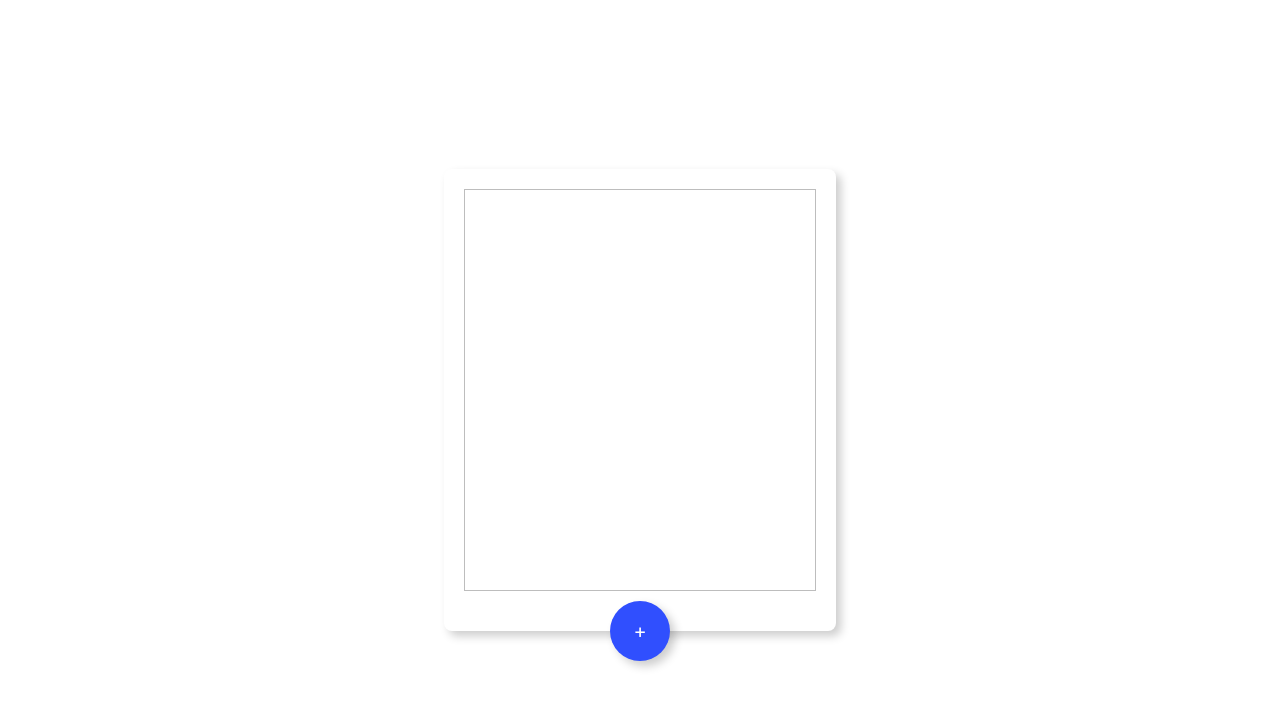
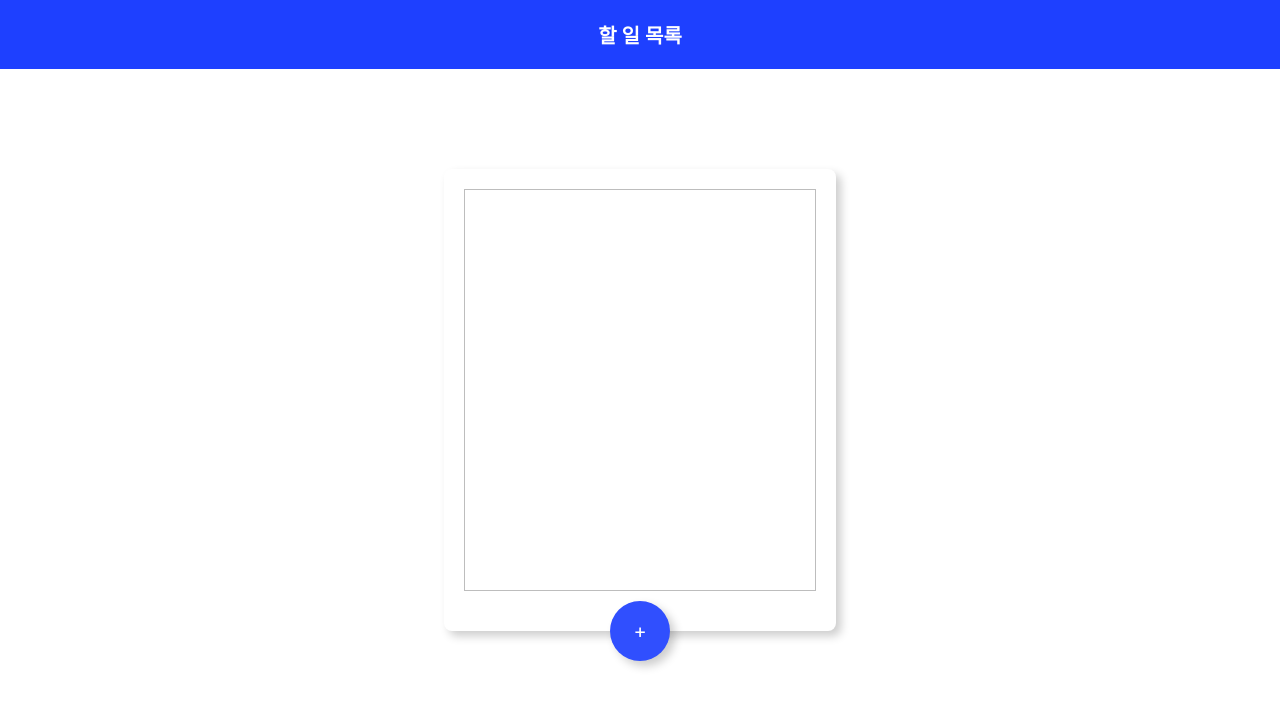
Before and after one commit to hyunjinee/react-testing, a React (Create React App) app: page / in a window 1280 px wide. Shown: the top 708 px of the page. Built offline with nearby package versions, Linux system fonts and the light colour scheme.

Commit message:
feat: common header component

```diff
--- a/src/App.tsx
+++ b/src/App.tsx
@@ -5,12 +5,14 @@ import { TodoListProvider } from 'contexts/TodoListContext';
 import List from 'pages/List';
 import Add from 'pages/Add';
 import Detail from 'pages/Detail';
+import Header from 'components/common/Header';
 
 function App() {
   return (
     <BrowserRouter>
       <TodoListProvider>
         <Container>
+          <Header />
           <Routes>
             <Route path="/" element={<List />} />
             <Route path="/add" element={<Add />} />
--- /dev/null
+++ b/src/components/common/Header/index.tsx
@@ -0,0 +1,25 @@
+import { useLocation } from 'react-router-dom';
+import { Container, GoBack, Title } from './styles';
+
+const Header: React.FC = () => {
+  const { pathname } = useLocation();
+
+  let title = '에러';
+
+  if (pathname === '/') {
+    title = '할 일 목록';
+  } else if (pathname === '/add') {
+    title = '할 일 추가';
+  } else if (pathname.startsWith('/detail')) {
+    title = '할 일 상세';
+  }
+
+  return (
+    <Container>
+      <Title>{title}</Title>
+      {pathname !== '/' && <GoBack to="/">돌아가기</GoBack>}
+    </Container>
+  );
+};
+
+export default Header;
--- /dev/null
+++ b/src/components/common/Header/styles.tsx
@@ -0,0 +1,28 @@
+import { Link } from 'react-router-dom';
+import styled from 'styled-components';
+
+export const Container = styled.div`
+  position: absolute;
+  top: 0;
+  left: 0;
+  right: 0;
+  display: flex;
+  align-items: center;
+  justify-content: center;
+  background-color: #1e40ff;
+`;
+export const GoBack = styled(Link)`
+  padding: 20px;
+  color: #fff;
+  font-size: 16px;
+  font-weight: 600;
+  text-decoration: none;
+  position: absolute;
+  left: 20px;
+`;
+export const Title = styled.div`
+  padding: 20px;
+  color: #ffffff;
+  font-weight: 600;
+  font-size: 20px;
+`;
```
Also changed, not shown: 1 other file (tests, documents, lock files or other folders).
